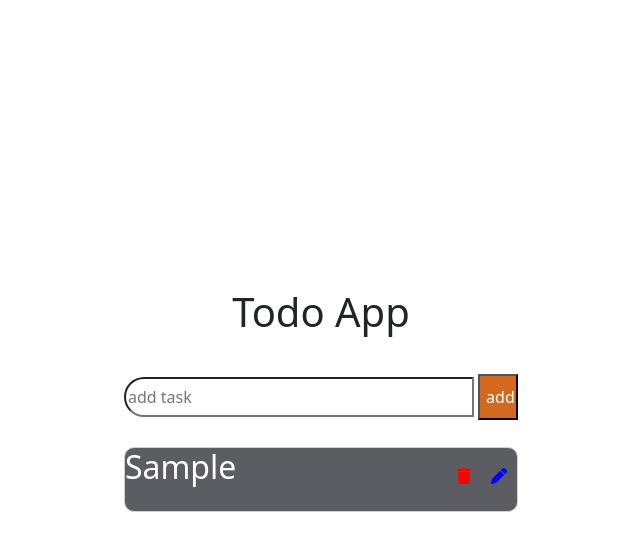
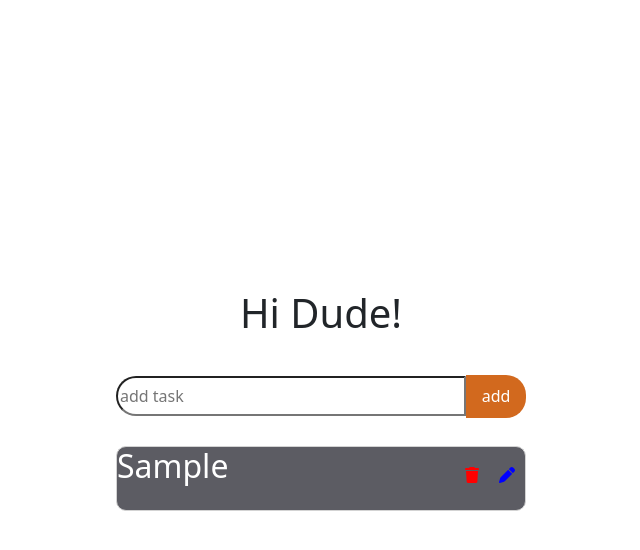
Before and after one commit to Elfetnimourad/Todo-with-js, a website: page index.html in a window 1280 px wide. Both pictures are taken after typing "Sample" into the empty fields and a click on the button "add". Shown: the whole page, without its empty margins (319-959 px from the left). Drawn offline with nearby package versions, Linux system fonts and the light colour scheme; a small style sheet from the web is missing.

Commit message:
next one

```diff
--- a/index.css
+++ b/index.css
@@ -25,13 +25,17 @@ border-top-left-radius: 20px;
 border-bottom-left-radius: 20px;
 outline:none;
 }
+
 .btn-style{
-    width: 40px;
-    height: 46px;
-    /* border-top-left-radius: 10%;
-    border-bottom-left-radius: 10%; */
+    width: 60px;
+    height: 43px;
+     border-top-right-radius: 20px;
+    border-bottom-right-radius: 20px;
    background-color: chocolate;
    color: white;
+   outline:none;
+   border-style: none;
+
 }
 .btn-style:hover {
     background-color: darkorange;
--- a/index.html
+++ b/index.html
@@ -15,10 +15,12 @@
 <body>
     <div class="container">
         <i class="bi bi-brightness-low-fill"></i>
-        <h1> Todo App</h1>
+        <h1> Hi Dude!</h1>
         <div class="todo-style">
-            <input type="text" placeholder="add task" class="input-styling"/>
-<button class="btn-style">add</button>
+                <input type="text" placeholder="add task" class="input-styling"/><button class="btn-style">add</button>
+
+
+
             <div class="todo-list">
             </div>
         </div>
--- a/index.js
+++ b/index.js
@@ -1,7 +1,9 @@
 let input = document.querySelector('input[type="text"]');
 let btn = document.querySelector("button");
 let cl = document.querySelector(".todo-list");
-let arr = [];
+
+let arr = JSON.parse(localStorage.getItem("arr")) || [];
+
 input.onchange = function (e) {
   let text = e.target.value;
   arr.push(text);
@@ -10,11 +12,19 @@ input.onchange = function (e) {
 // input.addEventListener("input", function (e) {
 
 // });
+
 btn.addEventListener("click", function () {
-  if (document.querySelector(".input-styling").value !== "") {
+  localStorage.setItem("arr", JSON.stringify(arr));
+
+  if (
+    document.querySelector(".input-styling").value !== "" &&
+    arr.length !== 0
+  ) {
     let trash = document.createElement("i");
     let edit = document.createElement("i");
     let text = input.value;
+    // add to localStorage
+
     // var myTrash = document.querySelector("i").cloneNode(true);
     let div = document.createElement("div");
     let headList = document.createElement("h2");
@@ -27,7 +37,7 @@ btn.addEventListener("click", function () {
     div.appendChild(edit);
     cl.appendChild(div);
 
-    headList.textContent = text; // Instead of using map
+    headList.textContent = text;
     div.dataset.value = text;
     //Removing
     trash.addEventListener("click", function () {
@@ -38,7 +48,6 @@ btn.addEventListener("click", function () {
     });
     // Editing
     edit.addEventListener("click", function () {
-      let toogle = false;
       //input for Editing
       let inputed = document.createElement("input");
       inputed.classList.add("input-styling");
@@ -110,11 +119,15 @@ btn.addEventListener("click", function () {
       });
     });
 
-    console.log(arr);
     arr.map((e, c) => {
       headList.textContent = e;
     });
-
+    console.log(arr);
     document.querySelector(".input-styling").value = "";
+    return arr;
   }
 });
+window.onload = function (e) {
+  e.preventDefault();
+};
+console.log("for nothing happen", arr);
--- a/package.json
+++ b/package.json
@@ -7,7 +7,7 @@
   "scripts": {
     "test": "echo \"Error: no test specified\" && exit 1",
     "predeploy":"npm run build",
-    "deploy":"gh-pages -d build",
+    "deploy":"gh-pages -d .",
     "build":"npm run"
   },
   "repository": {
```
